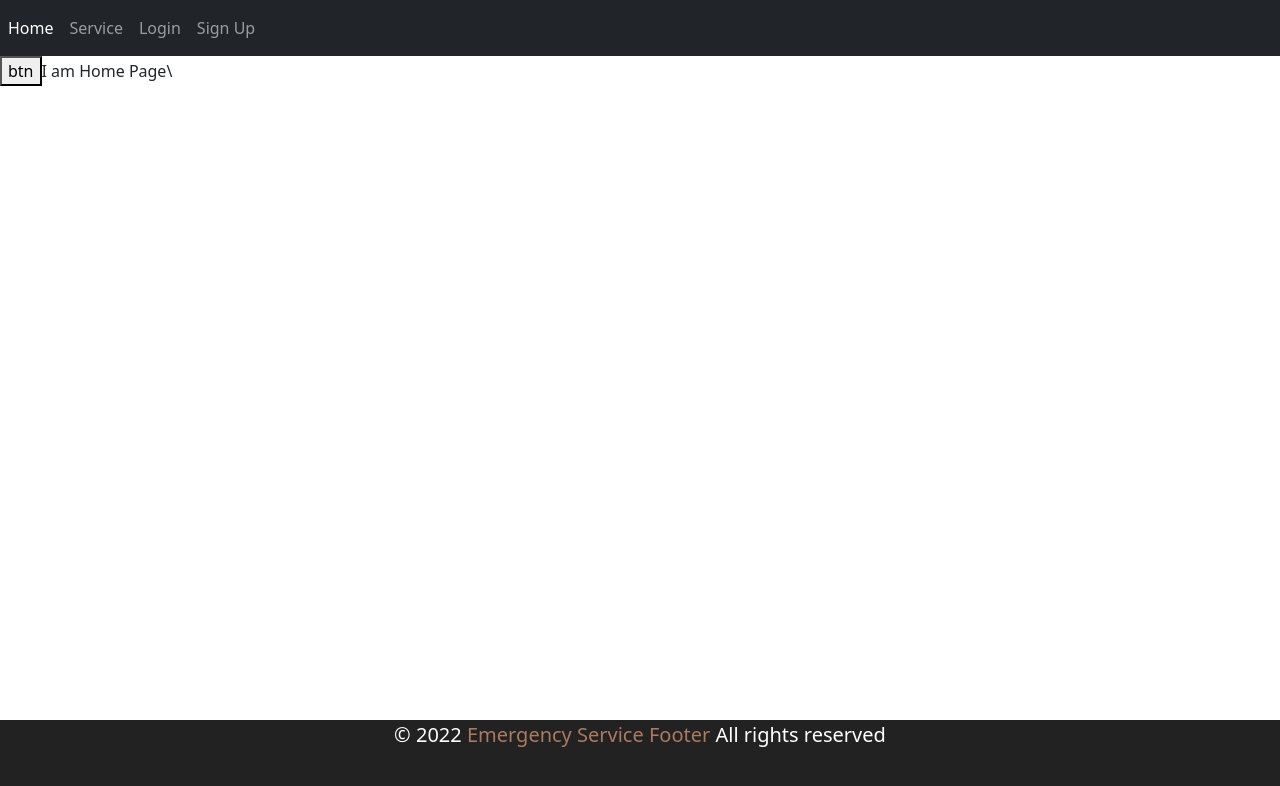
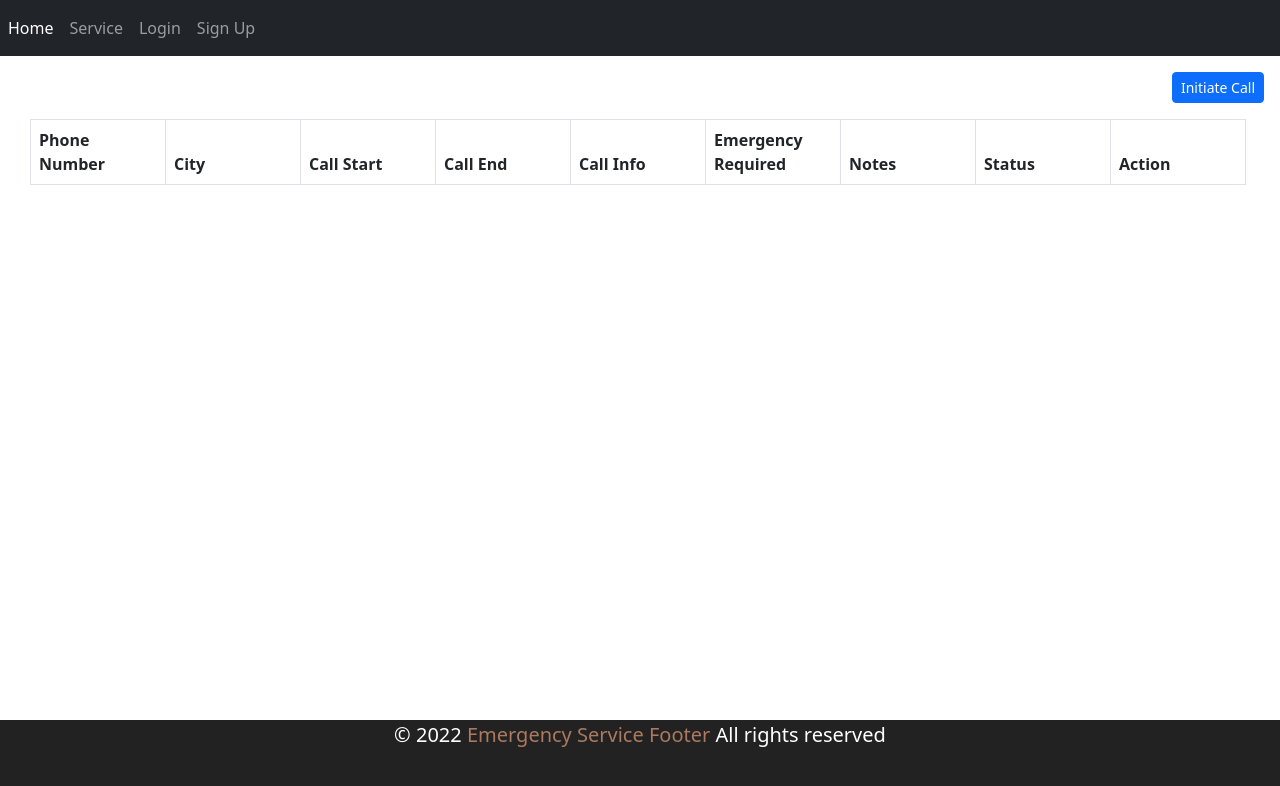
Before and after one commit to bishwajitroy484/emergency-services, a React (Create React App) app in the folder frontend/: page /home in a window 1280 px wide. Shown: the top 786 px of the page. Built offline with nearby package versions, Linux system fonts and the light colour scheme.

Commit message:
Frontend table Added

```diff
--- /dev/null
+++ b/frontend/src/Common/Button/Button.jsx
@@ -0,0 +1,9 @@
+import React from 'react'
+
+export default function Button(props) {
+  return (
+    <div>
+      <button type="button" class="btn btn-primary" onClick={()=>{props.btnAction(props.val)}}>{props.name}</button>
+    </div>
+  )
+}
--- /dev/null
+++ b/frontend/src/Common/Dropdown/Dropdown.jsx
@@ -0,0 +1,15 @@
+import React from 'react'
+
+function Dropdown(props) {
+
+  return (
+    <div>
+    <select className="form-select">
+      <option selected>select</option>
+      {props.options.map((val, index) => <option key={index} value={index}>{val}</option> )}
+    </select>
+    </div>
+  )
+}
+
+export default Dropdown
--- /dev/null
+++ b/frontend/src/Components/Home/Home.css
@@ -0,0 +1,13 @@
+/* table {
+    border: 2px solid black;
+    width: 800px;
+    height: 200px;
+}
+
+th {
+    border-bottom: 1px solid black;
+}
+
+td {
+    text-align: center;
+} */
--- a/frontend/src/Components/Home/Home.jsx
+++ b/frontend/src/Components/Home/Home.jsx
@@ -1,11 +1,75 @@
-import React from 'react'
+import React, { useState } from 'react'
+import './Home.css'
+import Dropdown from '../../Common/Dropdown/Dropdown'
+import Button from '../../Common/Button/Button'
 
 export default function Home() {
 
+  const [callInfo , setCallInfo] = useState([])
+
+  const column = [
+    { id:1, name:'Phone Number'  },
+    { id:2, name:'City'  },
+    { id:3, name:'Call Start'  },
+    { id:4, name:'Call End'  },
+    { id:5, name:'Call Info'  },
+    { id:6, name:'Emergency Required'},
+    { id:7, name:'Notes'  },
+    { id:8, name:'Status'  },
+    { id:9, name:'Action'  },
+  ]
+
+  const data = [
+    { phoneNumber: 579799974, city: 'Delhi', callStart: "10:00:00", callEnd: "10:12:00", CallInfo: 'User&Operator Conversation', emergency:'' ,note:'No Notes', status:'' },
+    { phoneNumber: 134787789, city: 'Noida', callStart: "11:00:00", callEnd: "11:12:00", CallInfo: 'User&Operator Conversation', emergency:'' ,note:'No Notes', status:'' },
+    { phoneNumber: 676346789, city: 'Meerut', callStart: "12:00:00", callEnd: "12:12:00", CallInfo: 'User&Operator Conversation', emergency:'' ,note:'No Notes', status:'' },
+    { phoneNumber: 564777283, city: 'Gurugram', callStart: "13:00:00", callEnd: "13:12:00", CallInfo: 'User&Operator Conversation', emergency:'' ,note:'No Notes', status:'' },
+    { phoneNumber: 167456789, city: 'Karnal', callStart: "14:00:00", callEnd: "14:12:00", CallInfo: 'User&Operator Conversation', emergency:'' ,note:'No Notes', status:'' },
+    { phoneNumber: 674992943, city: 'Banaras', callStart: "15:00:00", callEnd: "15:12:00", CallInfo: 'User&Operator Conversation', emergency:'' ,note:'No Notes', status:'' },
+    { phoneNumber: 870707705, city: 'Lucknow', callStart: "16:00:00", callEnd: "16:12:00", CallInfo: 'User&Operator Conversation', emergency:'' ,note:'No Notes', status:'' },
+    { phoneNumber: 894473103, city: 'Shimla', callStart: "17:00:00", callEnd: "17:12:00", CallInfo: 'User&Operator Conversation', emergency:'' ,note:'No Notes', status:'' },
+    { phoneNumber: 674820032, city: 'Delhi', callStart: "18:00:00", callEnd: "18:12:00", CallInfo: 'User&Operator Conversation', emergency:'' ,note:'No Notes', status:'' },
+  ]
+
+  const generateCall = () =>{
+    setCallInfo([data[parseInt(Math.random() * 10)]])
+  }
+
+  const getAction = (action) =>{
+    console.log('Action ', action)
+  }
+
   return (
     <div>
-      <button type="submit">btn</button>
-      I am Home Page\
+      <div className="m-3" style={{textAlign: "end"}}>
+      <button className='btn btn-primary btn-sm' type="button" onClick={generateCall}>Initiate Call</button>
+    </div>
+
+
+      <table className='table table-bordered' style={{tableLayout: 'fixed',width: '95%', marginLeft: '30px'}}>
+      <thead>
+        <tr>
+        {column.map((val, key) => <th key={key}>{val.name}</th>)}
+        </tr>
+        </thead>
+        <tbody>
+        {callInfo.map((val, key) => {
+          return (
+            <tr key={key}>
+              <td>{val.phoneNumber}</td>
+              <td>{val.city}</td>
+              <td>{val.callStart}</td>
+              <td>{val.callEnd}</td>
+              <td>{val.CallInfo}</td>
+              <td><Dropdown options={['Fire','Ambulance','Police','Mountain','Flood']}/></td>
+              <td>{val.note}</td>
+              <td><Dropdown options={['successful Call','Call rerouted','Call interrupted','Call dropped']}/></td>
+              <td><Button name={"Submit"} btnAction={getAction} val={val}/></td>
+            </tr>
+          )
+        })}
+        </tbody>
+      </table>
     </div>
   )
 }
--- a/frontend/src/index.js
+++ b/frontend/src/index.js
@@ -8,9 +8,9 @@ import { BrowserRouter } from 'react-router-dom'
 const root = ReactDOM.createRoot(document.getElementById('root'));
 root.render(
   <BrowserRouter>
-    <React.StrictMode>
-      <App />
-    </React.StrictMode>
+    {/* <React.StrictMode> */}
+    <App />
+    {/* </React.StrictMode> */}
   </BrowserRouter>
 );
 
```
